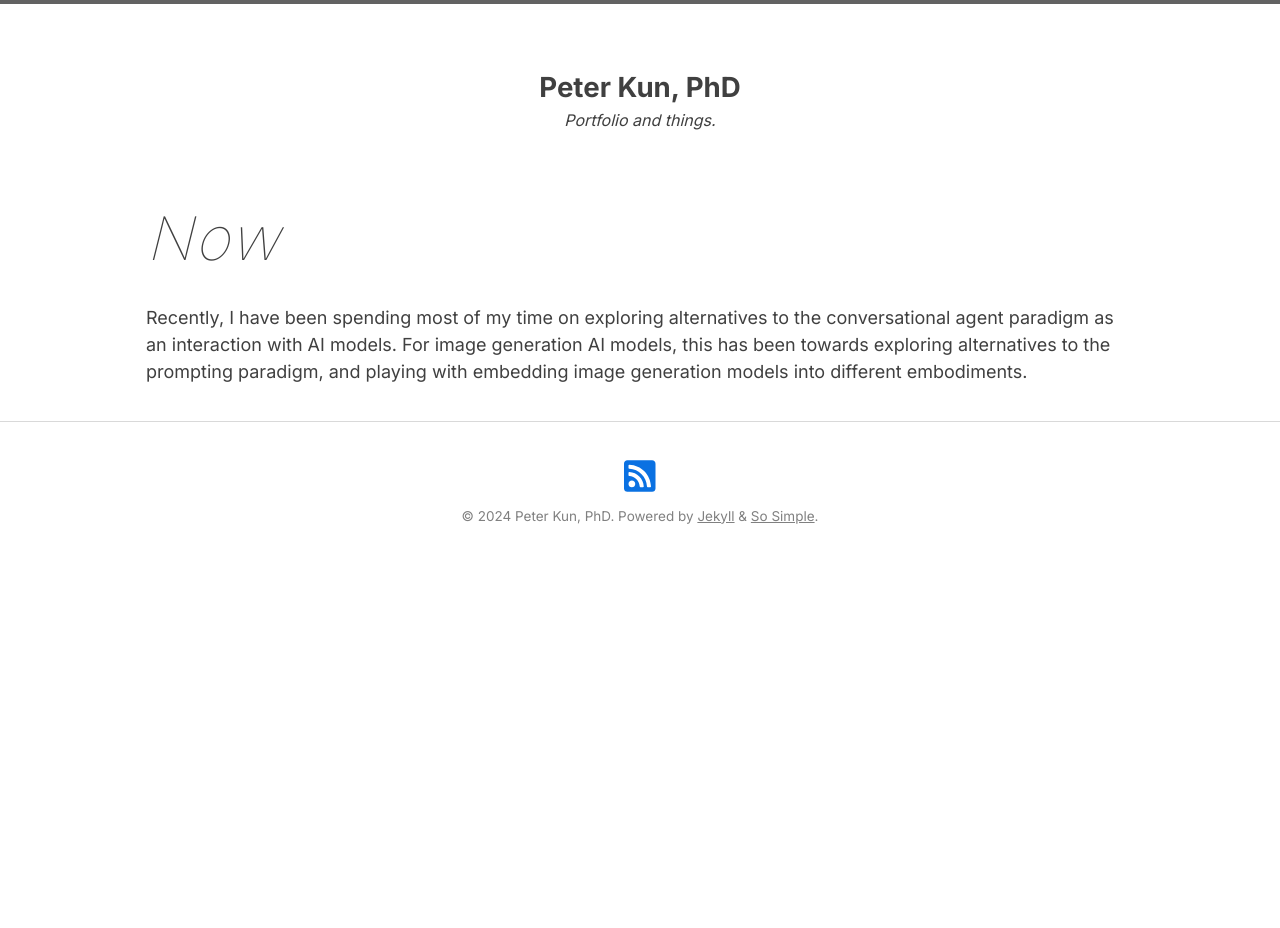
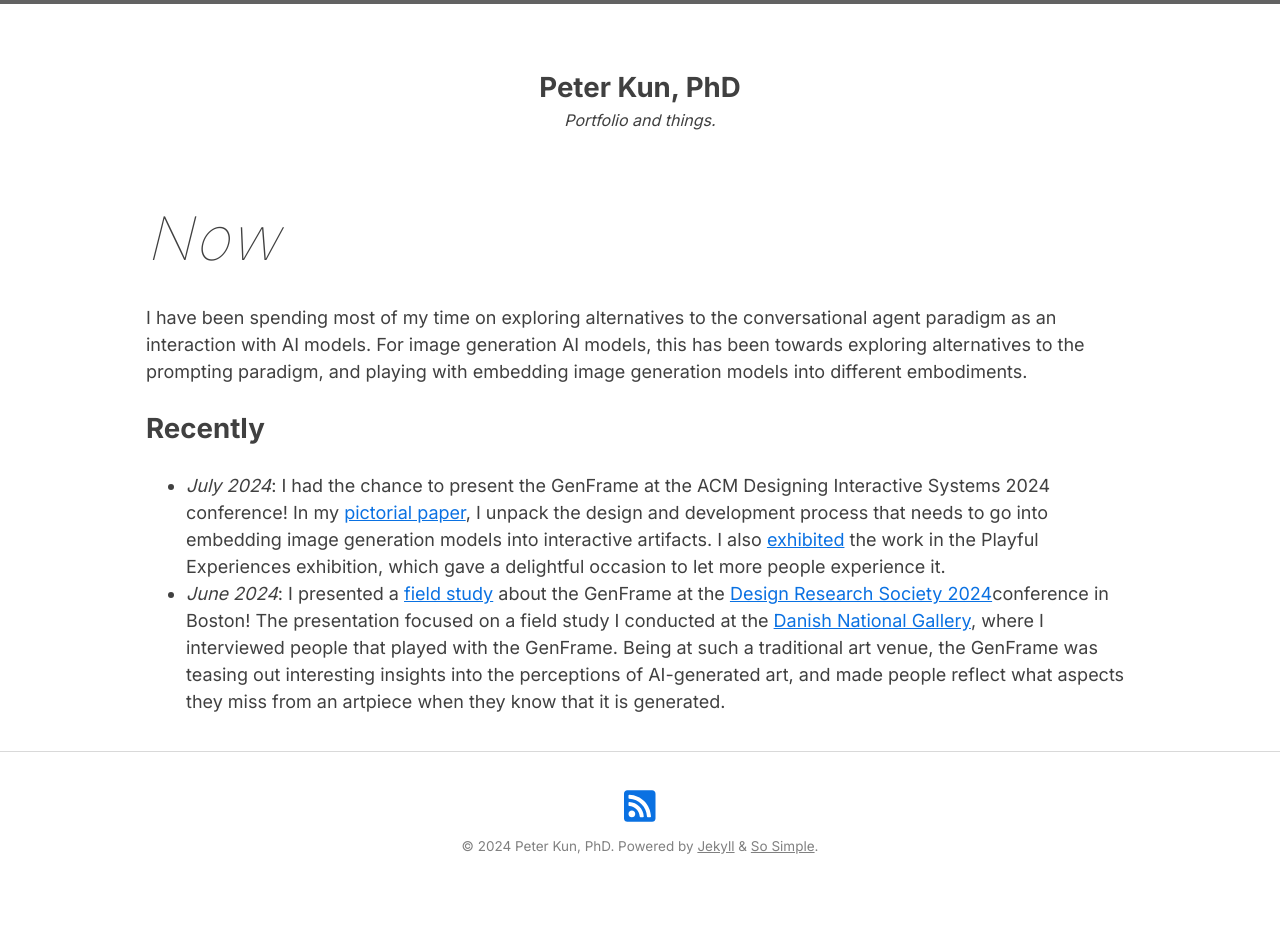
Before and after one commit to kuniiii/kuniiii.github.io, a Jekyll site: the page built from now.md, in a window 1280 px wide. Built offline with Jekyll 4.4.1, drawn with Linux system fonts in a browser that asks for light colours; nearby versions of some CDN libraries; before the commit the page ends 900 px from its top, so only the background shows below that.

Commit message:
now page update, about fixes

```diff
--- a/now.md
+++ b/now.md
@@ -4,4 +4,8 @@ layout: page
 permalink: /now/
 ---
 
-Recently, I have been spending most of my time on exploring alternatives to the conversational agent paradigm as an interaction with AI models. For image generation AI models, this has been towards exploring alternatives to the prompting paradigm, and playing with embedding image generation models into different embodiments.
+I have been spending most of my time on exploring alternatives to the conversational agent paradigm as an interaction with AI models. For image generation AI models, this has been towards exploring alternatives to the prompting paradigm, and playing with embedding image generation models into different embodiments.
+
+## Recently
+- *July 2024*: I had the chance to present the GenFrame at the ACM Designing Interactive Systems 2024 conference! In my [pictorial paper](https://doi.org/10.1145/3643834.3660750), I unpack the design and development process that needs to go into embedding image generation models into interactive artifacts. I also [exhibited](https://doi.org/10.1145/3656156.3665437) the work in the Playful Experiences exhibition, which gave a delightful occasion to let more people experience it.
+- *June 2024*: I presented a [field study](https://doi.org/10.21606/drs.2024.997) about the GenFrame at the [Design Research Society 2024](https://www.drs2024.org)conference in Boston! The presentation focused on a field study I conducted at the [Danish National Gallery](https://www.smk.dk), where I interviewed people that played with the GenFrame. Being at such a traditional art venue, the GenFrame was teasing out interesting insights into the perceptions of AI-generated art, and made people reflect what aspects they miss from an artpiece when they know that it is generated.
```
Also changed, not shown: about.md (+1 -1 lines).
